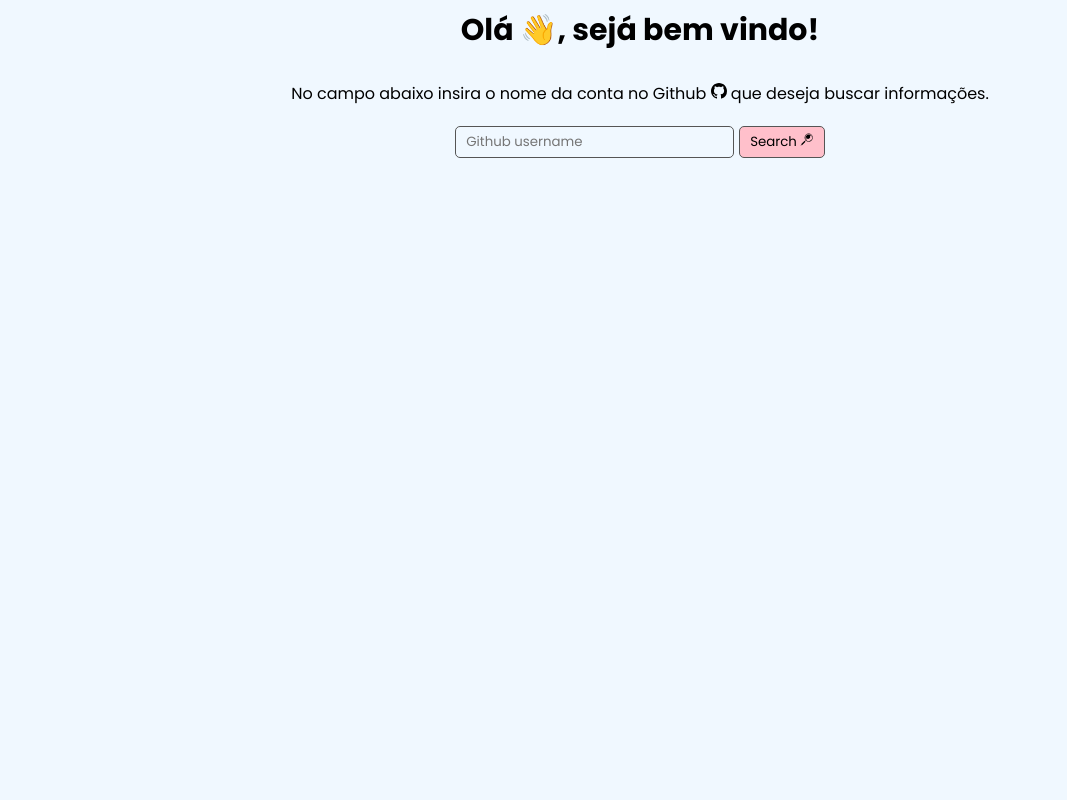
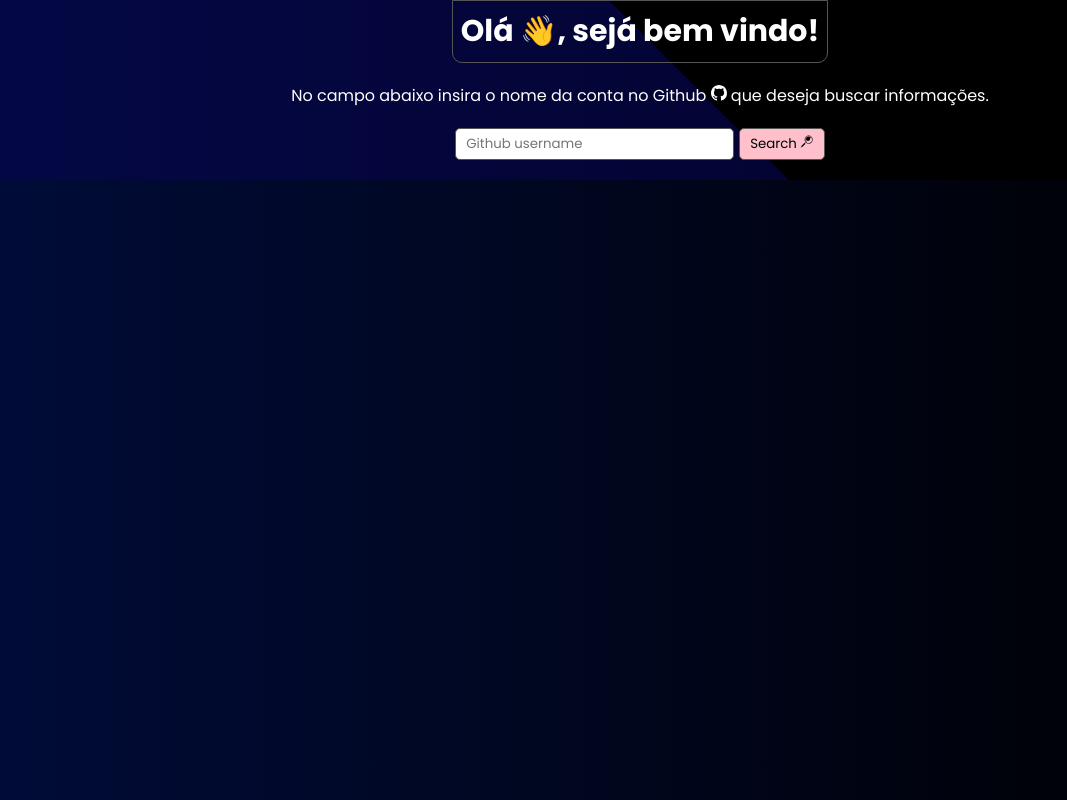
Before and after one commit to douglasgalvao/github_search, a React (Vite) app: page / in a window 1280 px wide. Shown: the whole page, without its empty margins (0-1067 px from the left). Built offline with nearby package versions, Linux system fonts and the light colour scheme.

Commit message:
feat: introduced css style

```diff
--- a/src/App.jsx
+++ b/src/App.jsx
@@ -59,7 +59,6 @@ function App() {
         {Object.keys(userData).length > 0 ? (
           <button onClick={seeMoreSubmit}>Info Repositories</button>
         ) : null}
-        {console.log(clickSeeMore)}
       </div>
       <UserRepos repos={userRepos} />
     </main>
--- a/src/components/Usercard/index.scss
+++ b/src/components/Usercard/index.scss
@@ -30,30 +30,40 @@
   }
   .name {
     grid-area: name;
+    color:white;
+
   }
   .tag {
     grid-area: tag;
+    color:white;
   }
   .repo {
     grid-area: repo;
+    color:white;
   }
   .company {
     grid-area: company;
+    color:white;
   }
   .followers {
     grid-area: followers;
+    color:white;
   }
   .follows {
     grid-area: follows;
+    color:white;
   }
   .location {
     grid-area: location;
+    color:white;
   }
   .date {
     grid-area: date;
+    color:white;
   }
   .bio {
     grid-area: bio;
+    color:white;
     padding:10px;
   }
 }
--- a/src/components/userRepo/index.jsx
+++ b/src/components/userRepo/index.jsx
@@ -1,3 +1,4 @@
+import "./index.scss";
 export const showRepos = (repo) => {
   if (!Object.keys(repo).length) {
     return null;
@@ -22,7 +23,7 @@ export const showRepos = (repo) => {
       </div>
       <div className="size">
         <p>
-          <strong>Size:</strong> {repo?.size}
+          <strong>Size:</strong> {repo?.size}Kb
         </p>
       </div>
       <div className="url">
--- a/src/components/userRepo/index.scss
+++ b/src/components/userRepo/index.scss
@@ -1,27 +1,52 @@
 .repoName {
+  p {
+    color: white;
+  }
   padding: 0.5rem;
   text-align: center;
 }
 .repoLanguage {
+  p {
+    color: white;
+  }
   padding: 0.5rem;
   text-align: center;
 }
 .size {
+  p {
+    color: white;
+  }
   text-align: center;
 }
 .visibility {
+  p {
+    color: white;
+  }
   text-align: center;
 }
 .url {
+  p {
+    color: white;
+    a {
+      color: white;
+      font-size: large;
+    }
+  }
   text-align: center;
   overflow: hidden;
 }
 
 .visibility {
+  p {
+    color: white;
+  }
   padding-left: 3px;
   padding: 0.5rem 25px;
 }
 .division {
+  p {
+    color: white;
+  }
   height: 2px;
   width: 100vw;
   border-color: #0b0b0b;
--- a/src/styles/App.scss
+++ b/src/styles/App.scss
@@ -5,25 +5,34 @@
     font-family: poppins;
     margin:0;
     box-sizing: border-box;
-    background-color: aliceblue;
 }
 
 .container{
+    // background: linear-gradient(225deg, rgba(65,74,77,1) 2%, rgba(123,150,157,1) 49%, rgba(19,23,24,1) 49%, rgba(63,76,79,1) 96%);
+    background:linear-gradient(90deg, #000c38 0%, #000000 100%);
     justify-content: center;
+    min-height: 100vh;
     align-items: center;
+    max-height: max-content;
 }
 .subcontainer{
+    background: linear-gradient(225deg, rgba(0,0,0,1) 46%, rgba(7, 3, 81, 0.505) 46%);
     display: flex;
     align-items: center;
     flex-direction: column;
     h1{
+        border: 1px groove #555;
+        border-bottom-left-radius: 10px;
+        border-bottom-right-radius: 10px;
         font-size:30px;
         padding:8px;
+        color:white;
         margin-bottom: 20px;
     }
     p{
         padding:0 10px;
         text-align: center;
+        color:white;
         margin-bottom: 20px;
     }
 
@@ -34,6 +43,7 @@
             border-radius:5px;
             border:1px solid #555;
             outline: none;
+            margin-bottom: 20px;
         }
         button{
             padding:5px 10px;
@@ -49,6 +59,7 @@
 }
 .resultSearch{
     display: flex;
+
     justify-content: center;
     // align-items: center;
 }
@@ -56,6 +67,7 @@
     display: flex;
     justify-content: center;
     button{
+        color:white;
         width: max-content;
         background-color: #555;
         border-radius: 5px;
```
